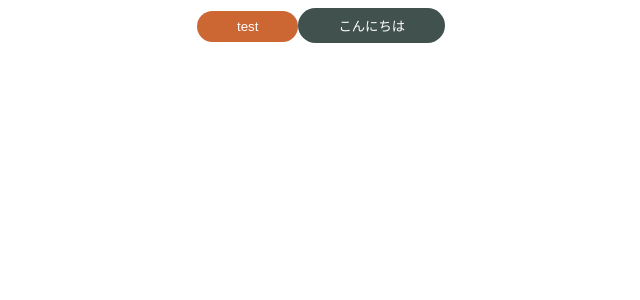
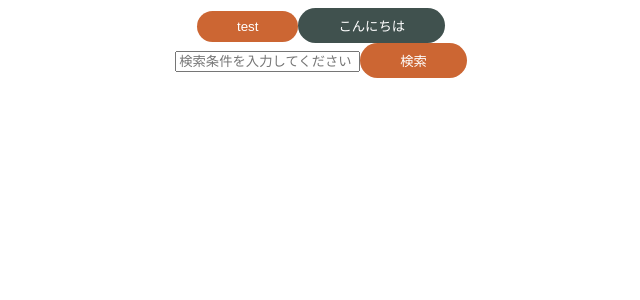
Before and after one commit to hiroharu8864/homepageDemo, a React (Create React App) app: page / in a window 1280 px wide. Shown: the top 300 px of the page, without its empty margins (319-959 px from the left). Built offline with nearby package versions, Linux system fonts and the light colour scheme.

Commit message:
add input textbox

```diff
--- a/src/App.tsx
+++ b/src/App.tsx
@@ -1,12 +1,15 @@
-import "./styles.css";
 import { PrimaryButton } from "./components/atoms/button/PrimaryButton";
 import { SecondaryButton } from "./components/atoms/button/SecondaryButton";
+import { SearchInput } from "./components/molecules/SearchInput";
+import "./styles.css";
 
 export default function App() {
   return (
     <div className="App">
       <PrimaryButton>test</PrimaryButton>
       <SecondaryButton>こんにちは</SecondaryButton>
+      <br />
+      <SearchInput />
     </div>
   );
 }
--- /dev/null
+++ b/src/components/atoms/input/Input.jsx
@@ -0,0 +1,8 @@
+import styled from "styled-components";
+
+export const Input = (props) => {
+  const { placeholder = "" } = props;
+  return <SInput type="text" placeholder={placeholder} />;
+};
+
+const SInput = styled.input``;
--- /dev/null
+++ b/src/components/molecules/SearchInput.jsx
@@ -0,0 +1,11 @@
+import { PrimaryButton } from "../atoms/button/PrimaryButton";
+import { Input } from "../atoms/input/Input";
+
+export const SearchInput = () => {
+  return (
+    <div>
+      <Input placeholder="検索条件を入力してください" />
+      <PrimaryButton>検索</PrimaryButton>
+    </div>
+  );
+};
```
